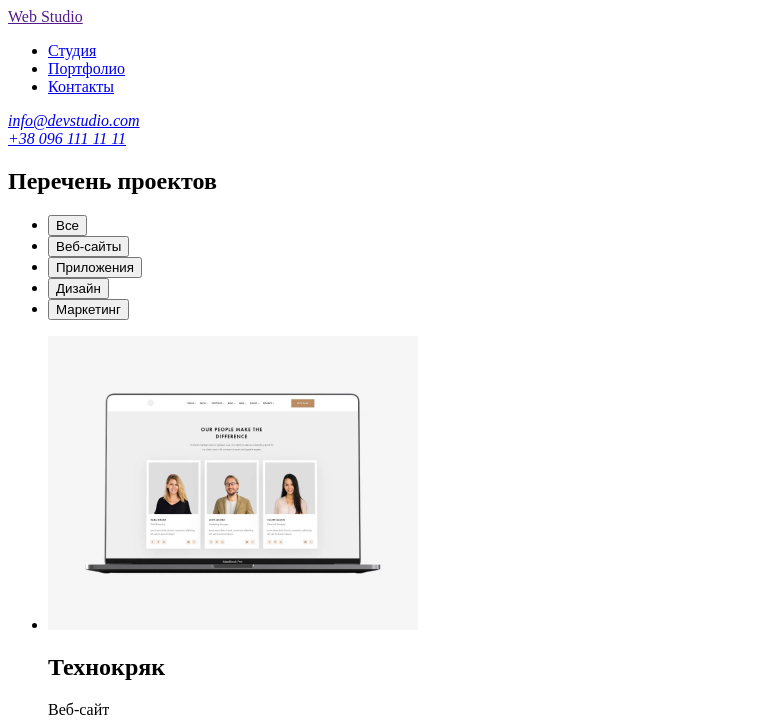
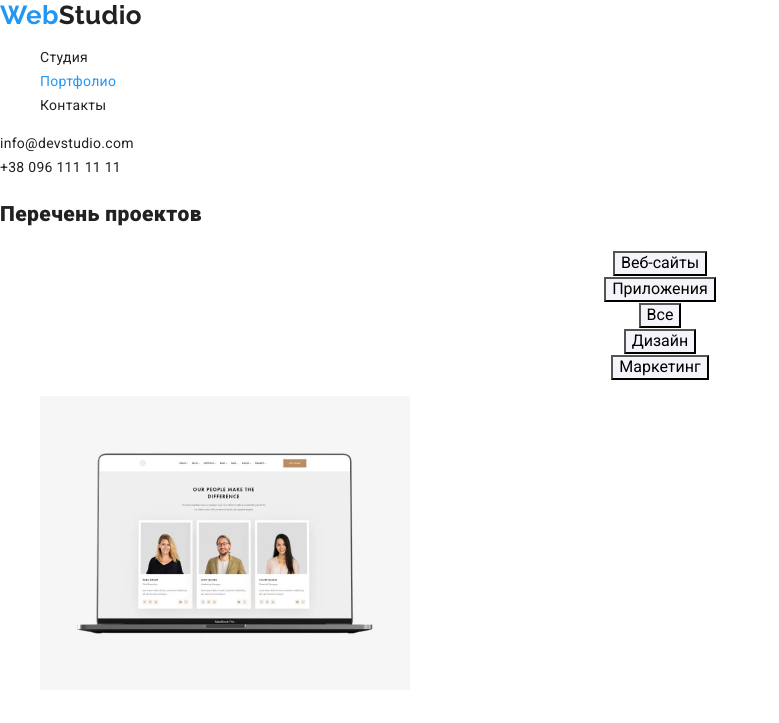
Before and after one commit to user5674226789/goit-markup-hw-03, a plain HTML site: page portfolio.html in a window 1280 px wide. Shown: the top 723 px of the page, without its empty margins (0-779 px from the left). Drawn offline with nearby package versions, Linux system fonts and the light colour scheme.

Commit message:
Добавил стили и шрифты

```diff
--- /dev/null
+++ b/css/style.css
@@ -0,0 +1,207 @@
+/* основной цвет фона #FFFFFF; */
+/* вторичный цвет фона #2F303A */
+/* цвет основного текста #212121; */
+/* цвет вторичного текста #757575; */
+/* белый #FFFFFF */
+/* акцент #2196F3; */
+/* цвет фона команды #F5F4FA; */
+/* цвет ссылок футера rgba(255, 255, 255, 0.6); */
+
+:root {
+	--primary-bg-color: #ffffff;
+	--secondary-bg-color: #2f303a;
+	--color-main-text: #212121;
+	--color-secondary-text: #757575;
+	--white: #ffffff;
+	--accent: #2196f3;
+	--color-bg-team: #f5f4fa;
+	--color-footers-link: rgba(255, 255, 255, 0.6);
+}
+/* Общее форматирование */
+body {
+	background-color: var(--primary-bg-color);
+	color: var(--color-main-text);
+	font-family: Roboto, sans-serif;
+	font-weight: 400;
+	font-size: 14px;
+	line-height: 1.71;
+	letter-spacing: 0.03em;
+}
+ul {
+	list-style: none;
+}
+
+a {
+	text-decoration: none;
+}
+/* Логотип */
+.logo {
+	color: var(--color-main-text);
+	font-family: Raleway;
+	font-style: normal;
+	font-weight: 700;
+	font-size: 26px;
+	line-height: 31px;
+}
+
+.logo .logo-accent {
+	color: var(--accent);
+}
+
+/* Навигация */
+.site-nav .link {
+	color: #212121;
+	font-style: normal;
+	font-weight: 400;
+	font-size: 14px;
+	line-height: 16px;
+	letter-spacing: 0.02em;
+}
+.site-nav .link:hover,
+.site-nav .link:focus {
+	color: var(--accent);
+}
+
+.site-nav .link.current {
+	color: var(--accent);
+}
+/* Герой */
+.hero {
+	background: var(--secondary-bg-color);
+	color: var(--white);
+}
+
+.hero h1 {
+	font-style: normal;
+	font-weight: 900;
+	font-size: 44px;
+	line-height: 60px;
+	text-align: center;
+	letter-spacing: 0.06em;
+	text-transform: uppercase;
+}
+
+.btn {
+	background-color: var(--accent);
+	color: var(--white);
+	font-style: normal;
+	font-weight: bold;
+	font-size: 16px;
+	line-height: 30px;
+}
+
+/* Стили секций */
+section p {
+	color: var(--color-secondary-text);
+	font-style: normal;
+	font-weight: normal;
+	font-size: 14px;
+	line-height: 24px;
+}
+
+section h2 {
+	font-style: normal;
+	font-weight: bold;
+	font-size: 36px;
+	line-height: 42px;
+	text-align: center;
+	letter-spacing: 0.03em;
+	color: var(--color-main-text);
+}
+
+/* Стиль преимуществ */
+.advantages h3 {
+	font-style: normal;
+	font-weight: bold;
+	font-size: 14px;
+	line-height: 16px;
+	letter-spacing: 0.03em;
+}
+
+/* Секция "наща команда */
+.team {
+	background-color: var(--color-bg-team);
+}
+.team h3 {
+	font-weight: 500;
+	font-size: 16px;
+	line-height: 19px;
+	text-align: center;
+	letter-spacing: 0.03em;
+}
+.team p {
+	font-style: normal;
+	font-weight: normal;
+	font-size: 16px;
+	line-height: 19px;
+	text-align: center;
+}
+
+/* Футер */
+.ftr {
+	background-color: var(--secondary-bg-color);
+	color: var(--primary-bg-color);
+}
+
+.ftr {
+	font-size: 26px;
+	line-height: 31px;
+	letter-spacing: 0.03em;
+}
+.ftr p {
+	font-size: 14px;
+	line-height: 24px;
+	font-style: normal;
+	color: var(--white-text-color);
+}
+
+.ftr .ftr-contacts {
+	font-style: normal;
+	font-size: 14px;
+	font-weight: 400;
+	line-height: 1.71;
+	letter-spacing: 0.03em;
+	color: var(--color-secondary-text);
+}
+.ftr .ftr-contacts:hover,
+.ftr .ftr-contacts:focus {
+	color: var(--primary-bg-color);
+}
+
+/* Portfolio.html */
+
+/* Кнопки фильтрации */
+.btn-list {
+	font-weight: 500;
+	font-size: 16px;
+	line-height: 26px;
+	text-align: center;
+	letter-spacing: 0.03em;
+}
+
+.btn-list .item {
+	background-color: var(--color-bg-team);
+}
+
+.btn-list .item:hover,
+.btn-list .item:focus {
+	background-color: var(--accent);
+	color: var(--primary-bg-color);
+}
+
+/* Секция проектов */
+.portfolio h2 {
+	font-style: normal;
+	font-weight: bold;
+	font-size: 18px;
+	line-height: 36px;
+	letter-spacing: 0.06em;
+}
+
+.portfolio p {
+	font-style: normal;
+	font-weight: normal;
+	font-size: 16px;
+	line-height: 30px;
+	letter-spacing: 0.03em;
+}
--- a/portfolio.html
+++ b/portfolio.html
@@ -3,43 +3,47 @@
 	<head>
 		<meta charset="UTF-8" />
 		<meta name="viewport" content="width=device-width, initial-scale=1.0" />
-		<title>Портфолио</title>
+		<link href="https://fonts.googleapis.com/css2?family=Raleway:wght@400;700&family=Roboto:wght@400;900&display=swap" rel="stylesheet" />
+		<link rel="stylesheet" href="https://cdnjs.cloudflare.com/ajax/libs/modern-normalize/0.7.0/modern-normalize.min.css" />
+		<link rel="stylesheet" href="./css/style.css" />
+		<title>Portfolio</title>
 	</head>
 	<body>
 		<!-- Шапка сайта  -->
 		<header>
 			<nav>
-				<a href="">Web Studio</a>
-				<ul>
-					<li><a href="/">Студия</a></li>
-					<li><a href="./portfolio.html">Портфолио</a></li>
-					<li><a href="/">Контакты</a></li>
+				<a href="./index.html" lang="en" class="logo"><span class="logo-accent">Web</span>Studio</a>
+				<ul class="site-nav">
+					<li><a href="./index.html" class="link">Студия</a></li>
+					<li><a href="./portfolio.html" class="link current">Портфолио</a></li>
+					<li><a href="/" class="link">Контакты</a></li>
 				</ul>
-				<address>
-					<a href="mailto:info@devstudio.com ">info@devstudio.com</a><br />
-					<a href="tel:+380961111111">+38 096 111 11 11</a>
+				<address class="site-nav">
+					<a href="mailto:info@devstudio.com " class="link">info@devstudio.com</a><br />
+					<a href="tel:+380961111111" class="link">+38 096 111 11 11</a>
 				</address>
 			</nav>
 		</header>
+		<!-- Уникальный контент -->
 		<main>
 			<!-- секция фильтров по проэктам -->
 			<section>
 				<h1>Перечень проектов</h1>
-				<ul>
-					<li><button>Все</button></li>
-					<li><button>Веб-сайты</button></li>
-					<li><button>Приложения</button></li>
-					<li><button>Дизайн</button></li>
-					<li><button>Маркетинг</button></li>
+				<ul class="btn-list">
+					<li><button class="item">Веб-сайты</button></li>
+					<li><button class="item">Приложения</button></li>
+					<li><button class="item">Все</button></li>
+					<li><button class="item">Дизайн</button></li>
+					<li><button class="item">Маркетинг</button></li>
 				</ul>
 			</section>
 			<!-- Секция проэктов -->
 			<section>
-				<ul>
+				<ul class="portfolio">
 					<li>
 						<img src="./img/project1.jpg" alt="project1	" width="370" />
-						<h2>Технокряк</h2>
-						<p>Веб-сайт</p>
+						<h2 class="project-title">Технокряк</h2>
+						<p class="project-description">Веб-сайт</p>
 					</li>
 					<li>
 						<img src="./img/project2.jpg" alt="project2" width="370" />
@@ -84,12 +88,13 @@
 				</ul>
 			</section>
 		</main>
-		<footer>
-			<a href="">Web Studio</a>
+		<!-- Футер -->
+		<footer class="ftr">
+			<a href="./index.html" class="logo ftr"><span class="logo-accent">Web</span>Studio</a>
 			<address>
 				<p>г. Киев, пр-т Леси Украинки, 26</p>
-				<a href="mailto:info@devstudio.com ">info@devstudio.com</a><br />
-				<a href="tel:+380961111111">+38 096 111 11 11</a>
+				<a href="mailto:info@devstudio.com " class="ftr-contacts">info@devstudio.com</a><br />
+				<a href="tel:+380961111111" class="ftr-contacts"> +38 096 111 11 11</a>
 			</address>
 		</footer>
 	</body>
```
Also changed, not shown: index.html (+20 -16 lines).
